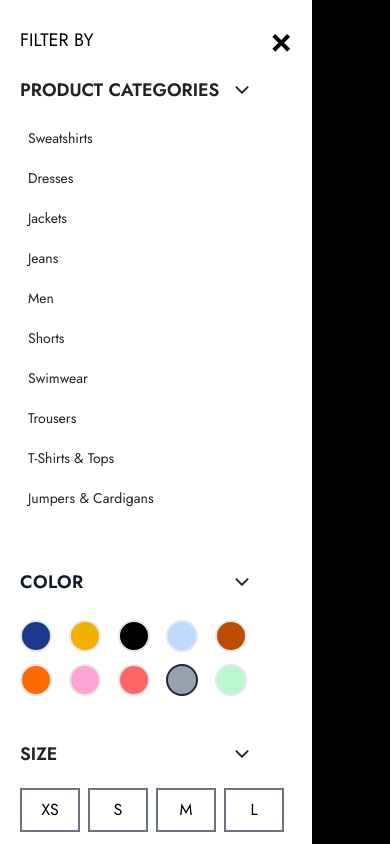
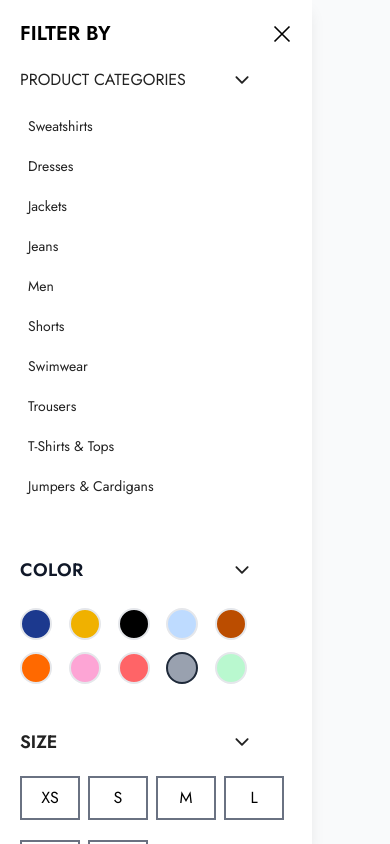
Before and after one commit to twahidulislamdev/uomo, a React (Vite) app: page /shop in a window 390 px wide. Both pictures are taken after a click on the element "Filters". Shown: the top 844 px of the page. Built offline with nearby package versions, Linux system fonts and the light colour scheme.

Commit message:
refactor: update styling and layout for Shop components; improve responsiveness and accessibility

```diff
--- a/src/components/ShopProductCatagories.jsx
+++ b/src/components/ShopProductCatagories.jsx
@@ -7,7 +7,7 @@ const ShopProductCatagories = () => {
   return (
     <div className="">
       <Flex className={"justify-between items-center mb-5"}>
-        <h4 className="text-lg font-semibold text-mainColor">
+        <h4 className="text-md text-mainColor">
           PRODUCT CATEGORIES
         </h4>
         <IoIosArrowUp
--- a/src/components/ShopProducts.jsx
+++ b/src/components/ShopProducts.jsx
@@ -25,7 +25,7 @@ const ShopProducts = ({
   }
   return (
      <>
-      <div className="w-[46%] lg:w-[32%] m-auto lg:m-0 relative group border-2 border-gray-100">
+      <div className="w-[48%] lg:w-[32%] m-auto lg:m-0 relative group border-2 border-gray-100 overflow-hidden">
         <Link to={"/shop"}>
         <div className="relative h-100 overflow-hidden">
           {/* Default Image */}
--- a/src/components/layouts/DefaultSorting.jsx
+++ b/src/components/layouts/DefaultSorting.jsx
@@ -1,5 +1,5 @@
 import { useState } from "react";
-import { ChevronDown } from "lucide-react";
+import { IoChevronUp } from "react-icons/io5";
 
 const DefaultSorting = () => {
   const [isOpen, setIsOpen] = useState(false);
@@ -8,22 +8,23 @@ const DefaultSorting = () => {
     setIsOpen(!isOpen);
   };
 
-  const handleItemClick = (item) => {
-    console.log(`Clicked: ${item}`);
+  const handleItemClick = () => {
+    // console.log(`Clicked: ${item}`);
     setIsOpen(false);
   };
+
   return (
     <>
-      <div className="flex items-center justify-center overflow-hidden">
-        <div className="relative">
+      <div className="flex items-center justify-center lg:outline-none">
+        <div className="relative  text-center">
           {/* Dropdown Button */}
           <button
             onClick={toggleDropdown}
-            className="inline-flex items-center justify-center w-48 px-4 focus:outline-none focus:ring-offset-2 text-sm font-medium text-mainColor  transition-colors duration-250"
+            className="inline-flex justify-center items-center text-lg font-medium gap-x-3 px-5 py-2 mr-3 lg:mr-0  border-1  lg:border-0 border-neutral-400 focus:outline-none focus:ring-offset-2  text-mainColor transition-colors duration-250"
           >
-            DEFAULT SORTING
-            <ChevronDown
-              className={`ml-2 h-5 w-5 text-  text-mainColor transition-transform duration-200 cursor-pointer ${
+            FEATURED
+            <IoChevronUp
+              className={`text-2xl text-mainColor transition-transform duration-200 cursor-pointer ${
                 isOpen ? "rotate-180" : "rotate-0"
               }`}
             />
@@ -31,7 +32,7 @@ const DefaultSorting = () => {
 
           {/* Dropdown Menu */}
           {isOpen && (
-            <div className="absolute right-0 z-10 mt-2 w-45 origin-top-right  divide-y  rounded-md    ring-opacity-5 focus:outline-none shadow-2xl bg-white">
+            <div className="absolute right-0 z-15 mt-2 w-45 origin-top-right divide-y rounded-md ring-opacity-5 focus:outline-none shadow-2xl bg-white">
               <div className="py-1">
                 <button
                   className="flex items-center w-full px-4 py-2 text-sm hover:text-gray-900 transition-colors duration-150 hover:bg-gray-200"
@@ -47,15 +48,15 @@ const DefaultSorting = () => {
                 </button>
                 <button
                   onClick={() => handleItemClick("Notifications")}
-                  className="flex items-center w-full px-4 py-2 text-sm   hover:text-gray-900 transition-colors duration-150 hover:bg-gray-200"
+                  className="flex items-center w-full px-4 py-2 text-sm hover:text-gray-900 transition-colors duration-150 hover:bg-gray-200"
                 >
                   DATE, OLD TO NEW
                 </button>
                 <button
                   onClick={() => handleItemClick("Notifications")}
-                  className="flex items-center w-full px-4 py-2 text-sm   hover:text-gray-900 transition-colors duration-150 hover:bg-gray-200"
+                  className="flex items-center w-full px-4 py-2 text-sm hover:text-gray-900 transition-colors duration-150 hover:bg-gray-200"
                 >
-                  DATE, MEW TO OLD
+                  DATE, NEW TO OLD
                 </button>
               </div>
             </div>
--- a/src/components/pages/Shop.jsx
+++ b/src/components/pages/Shop.jsx
@@ -17,6 +17,8 @@ import ShopProductColor from "../ShopProductColor";
 import ShopProductBrand from "../ShopProductBrand";
 import DefaultSorting from "../layouts/DefaultSorting";
 import ShopProducts from "../ShopProducts";
+import { Link } from "react-router-dom";
+import { GrClose } from "react-icons/gr";
 
 const Shop = () => {
   const [isFilters, setIsFilters] = useState(false);
@@ -35,13 +37,25 @@ const Shop = () => {
     <>
       {/* Shop Banner Part Start */}
       <div
-        className="py-[100px] w-[95%] lg:w-full m-auto lg:m-0 bg-no-repeat bg-center bg-cover"
+        className="py-[30px] lg:py-[100px] w-full m-auto lg:m-0 px-3 bg-no-repeat bg-center bg-cover"
         style={{ backgroundImage: `url(${BannerBg})` }}
       >
         <Container>
-          <h3 className="text-7xl font-bold text-center text-mainColor">
+          <h3 className="text-2xl lg:text-7xl font-bold text-center text-mainColor">
             THE SHOP
           </h3>
+          <ul className="flex justify-center  gap-x lg:gap-x-15 text-center py-3 space-y-2 ">
+            {["MAN", "WOMEN", "JACKRTS", "HOODIES", "TROUSERS", "SHOSE"].map(
+              (item, idx) => (
+                <Link to={item === "SHOP" ? "/shop" : "/"} key={idx}>
+                  <li className="relative list-none px-2 py-2 text-sm font-medium text-black group cursor-pointer">
+                    {item}
+                    {/* <span className="absolute left-0 bottom-0  h-0.5 bg-black w-0 group-hover:w-full transition-all duration-300"></span> */}
+                  </li>
+                </Link>
+              )
+            )}
+          </ul>
         </Container>
       </div>
       {/* Shop Banner Part End */}
@@ -57,13 +71,13 @@ const Shop = () => {
               lg:static lg:translate-x-0 lg:w-[30%] lg:h-auto overflow-y-auto`}
             >
               {/* Close Button for Mobile */}
-              <div className="flex justify-between items-center lg:hidden mb-4">
-                <h5 className="text-lg">FILTER BY</h5>
+              <div className="flex justify-between items-center lg:hidden mb-5 lg:mb-0 ">
+                <h5 className="text-xl font-semibold">FILTER BY</h5>
                 <button
                   onClick={() => setIsFilters(false)}
-                  className="text-4xl font-semibold text-black"
+                  className="text-xl font-bold text-black"
                 >
-                  ×
+                  <GrClose/>
                 </button>
               </div>
 
@@ -78,31 +92,35 @@ const Shop = () => {
             {/* Overlay (Mobile Only) */}
             {isFilters && (
               <div
-                className="fixed inset-0 bg-black bg-opacity-50 z-40 lg:hidden"
+                className="fixed inset-0 bg-gray-50 bg-opacity-100 z-40 lg:hidden"
                 onClick={() => setIsFilters(false)}
               ></div>
             )}
 
             {/* Products Section */}
-            <div className="w-[96%] lg:w-[70%] m-auto lg:m-0">
+            <div className="w-full lg:w-[70%] m-auto lg:m-0">
               <Flex className="justify-between items-center">
                 {/* Filter Button (Mobile Only) */}
                 <div
-                  className="block lg:hidden w-[100px] h-10 bg-black text-white cursor-pointer"
+                  className="block lg:hidden ml-4  px-6 py-2 border-1 border-neutral-400 text-center text-white cursor-pointer"
                   onClick={() => setIsFilters(true)}
                 >
-                  <h6 className="px-6 py-2">Filters</h6>
+                  <h6 className="text-lg font-medium text-black text-center">
+                    Filters
+                  </h6>
                 </div>
 
-                {/* Breadcrumb */}
-                <h6 className="text-base font-medium text-mainColor">
+                {/* Breadcrumb start */}
+                <h6 className="hidden lg:block text-lg font-medium text-mainColor">
                   HOME / SHOP
                 </h6>
+                {/* Breadcrumb End */}
 
                 {/* Sorting + View (Desktop Only) */}
-                <div className="hidden lg:flex gap-x-5">
+                <div className="flex justify-between items-center items gap-x-5">
                   <DefaultSorting />
-                  <div className="flex">
+                  {/* Product Views Sixe start  */}
+                  <div className="hidden lg:flex ">
                     <h5 className="text-base mr-5 text-menuColor">View</h5>
                     <ul className="flex gap-x-3">
                       <li className="text-base font-semibold uppercase text-mainColor relative list-none cursor-pointer px-1 group hover:text-black transition-all ease-in-out">
@@ -119,6 +137,7 @@ const Shop = () => {
                       </li>
                     </ul>
                   </div>
+                  {/* Product Views Sixe End  */}
                 </div>
               </Flex>
 
```
